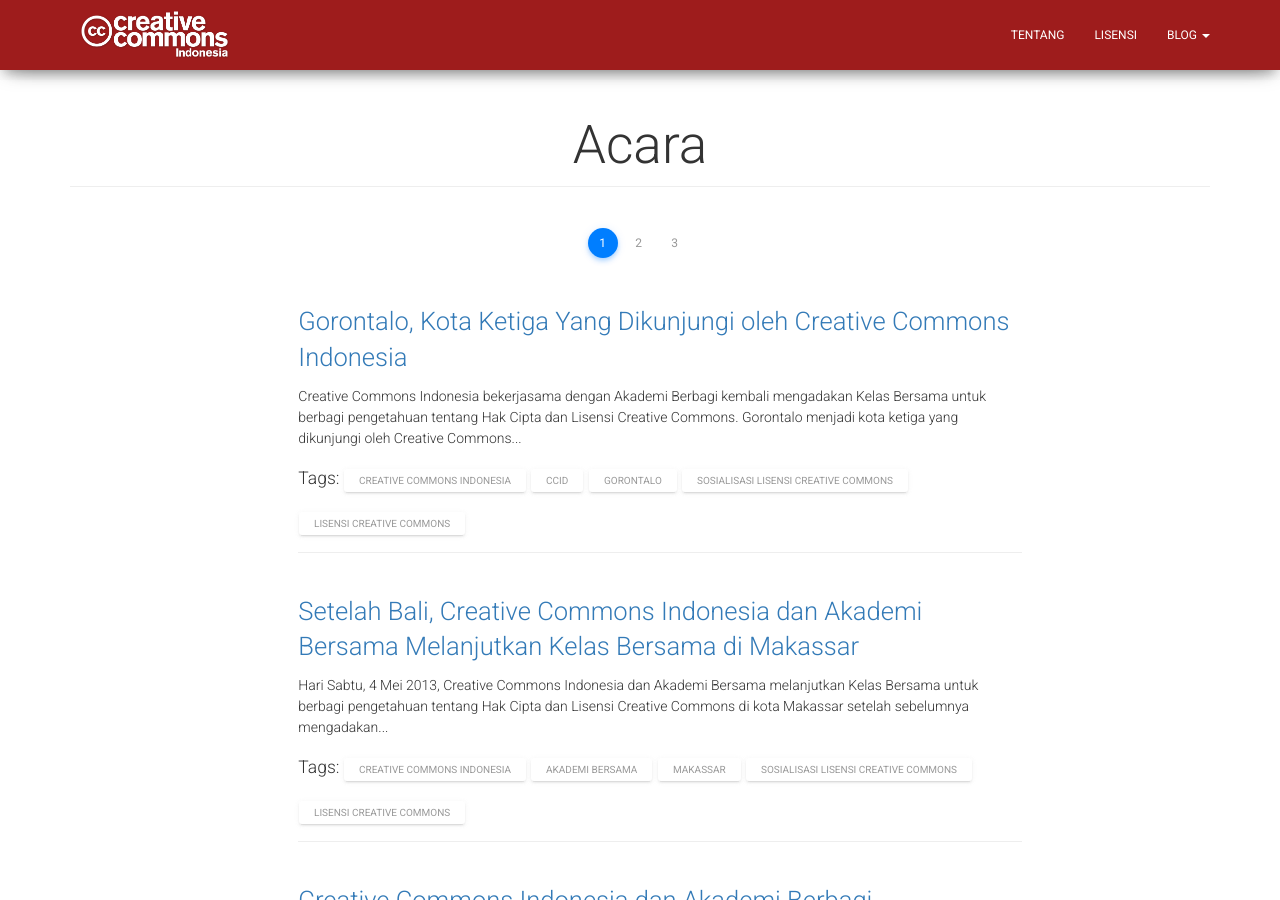
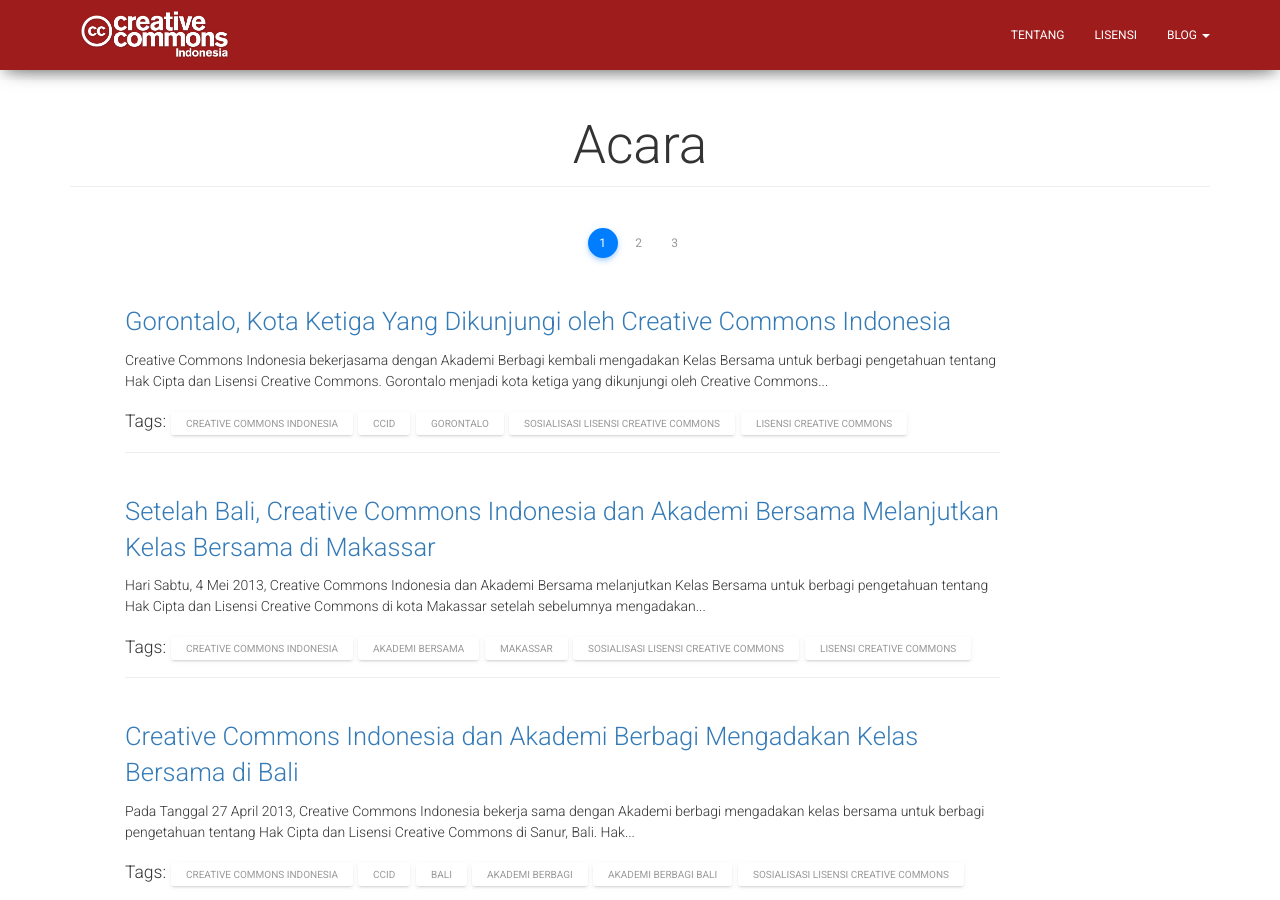
Before and after one commit to RioSatria/CCID, a Jekyll site: the page built from acara.html, in a window 1280 px wide and 900 px high. Built offline with Jekyll 4.4.1, drawn with Linux system fonts in a browser that asks for light colours; nearby versions of some CDN libraries.

Commit message:
Update acara.html

```diff
--- a/acara.html
+++ b/acara.html
@@ -35,12 +35,13 @@
     </div>
 </div>
 <div class="row">
+    <div class="col-lg-10">
         <ul id="itemContainer" style="list-style:none;">
           {% assign counter = 0 %}
           {% for post in site.categories['Acara'] %}
           {% assign counter = counter | plus: 1 %}
             <li>
-    <div class="col-lg-8 col-lg-offset-2">
+            <div class="col-lg-12">
             <a href="{{ post.url }}" class="btn-link"><h3>{{ post.title }}</h3></a>
             <p>{{ post.content | strip_html | truncatewords:30 }}</p>
               <div class="row">
@@ -57,6 +58,7 @@
           {% endfor %}
         </ul>
     </div>
+</div>
 <div class="row text-center">
     <div class="col-md-12">
         <div class="holder"></div>
```
Lines whose indentation alone changed are shown as unchanged.
